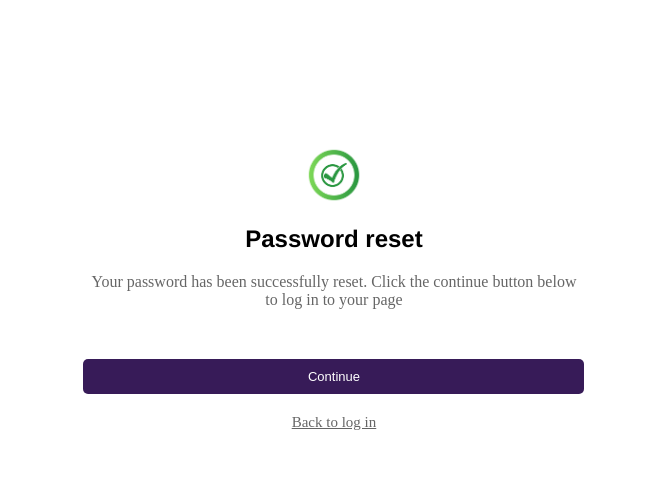
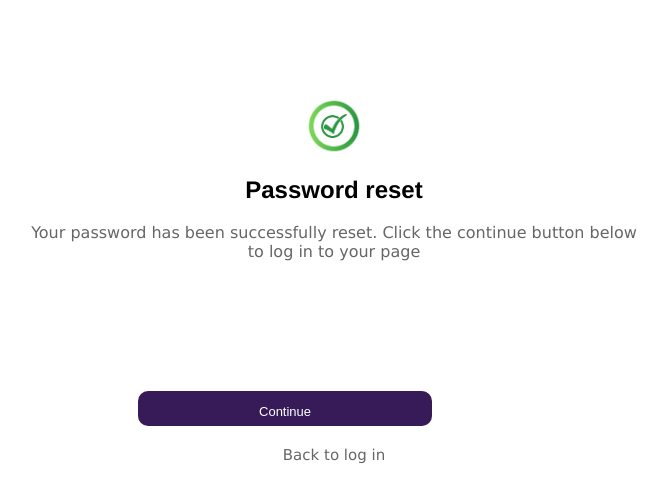
Before and after one commit to dakinnir/easy-find, a React (Create React App) app: page / in a window 1280 px wide. Shown: the top 502 px of the page, without its empty margins (306-973 px from the left). Built offline with nearby package versions, Linux system fonts and the light colour scheme.

Commit message:
reorg files

```diff
--- /dev/null
+++ b/src/App.js
@@ -0,0 +1,16 @@
+import React from 'react';
+import CreateNewPasswordPage from './registration/views/CreateNewPasswordPage';
+import ForgotPasswordPage from './registration/views/ForgotPasswordPage';
+import LogInPage from './registration/views/LogInPage';
+import SuccessfulRecoveryPage from './registration/views/SuccessfulRecoveryPage';
+import RegisterationPage from './registration/views/RegisterationPage';
+
+
+
+export default function App(){
+    return(
+        <div>
+            <LogInPage/>
+        </div>
+    )
+}
--- a/src/index.css
+++ /dev/null
@@ -1,4 +0,0 @@
-html, body {
-    background-color: #f6f6f6;
-    margin: auto;
-}
--- a/src/index.js
+++ b/src/index.js
@@ -1,17 +1,9 @@
-import React from 'react';
-import ReactDOM from 'react-dom/client';
-import CreateNewPasswordPage from './registration/views/CreateNewPasswordPage';
-import ForgotPasswordPage from './registration/views/ForgotPasswordPage';
-import SuccessfulRecoveryPage from './registration/views/SuccessfulRecoveryPage';
-// import ForgotPasswordPage from './registration/views/ForgotPasswordPage';
+import React from "react"
+import ReactDOM from "react-dom"
+import App from "./App"
+import SuccessfulRecoveryPage from "./registration/views/SuccessfulRecoveryPage"
 
-// import RegisterationPage from './registration/views/RegisterationPage';
-// import ForgotPasswordPage from './registration/views/ForgotPasswordPage';
-
-
-const root = ReactDOM.createRoot(document.getElementById('root'));
-root.render(
-  <React.StrictMode>
-    <SuccessfulRecoveryPage />
-  </React.StrictMode>
-);
+ReactDOM.render(
+    // <App />,
+    <SuccessfulRecoveryPage/>,
+    document.getElementById("root"))
--- a/src/registration/views/LogInPage.js
+++ b/src/registration/views/LogInPage.js
@@ -18,7 +18,6 @@ export default function LogInPage() {
                     <button>Sign In</button>
                     <p>
                         Don't have an account?
-                        // eslint-disable-next-line
                         <span><a href="#"> Create One! </a></span>
                     </p>
                 </form>
```
